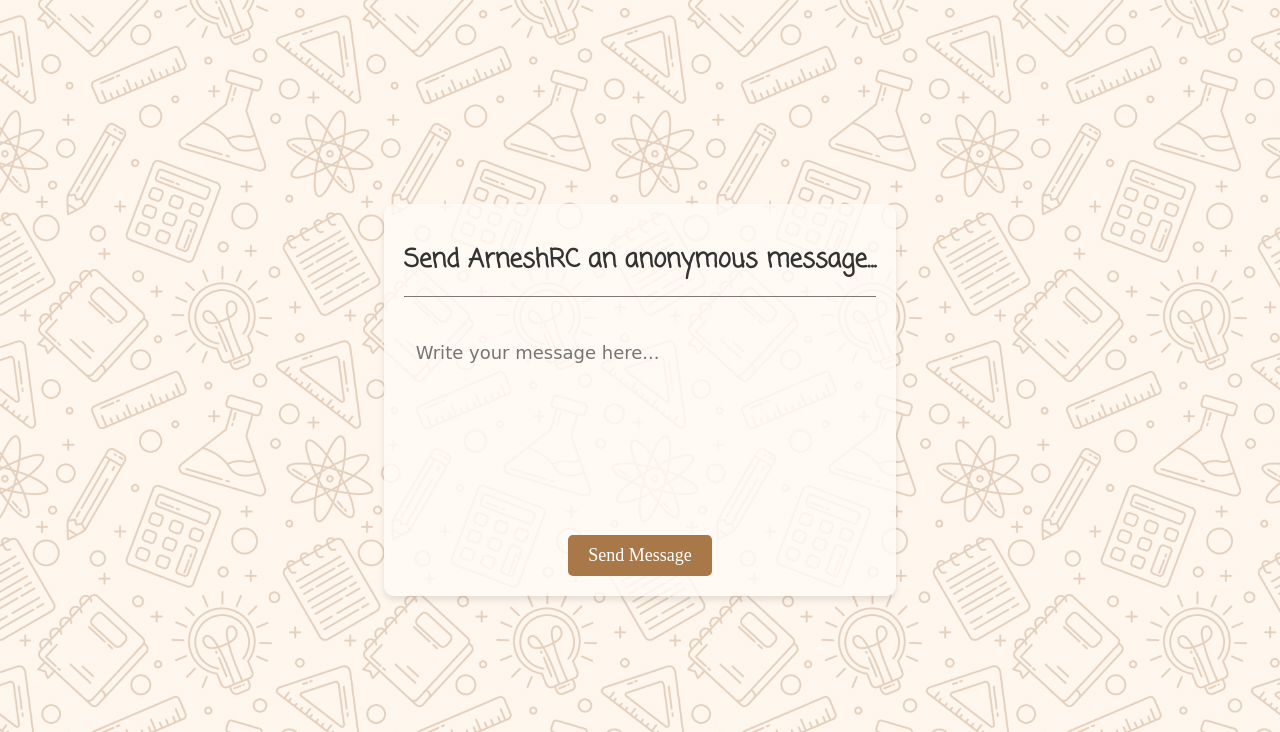
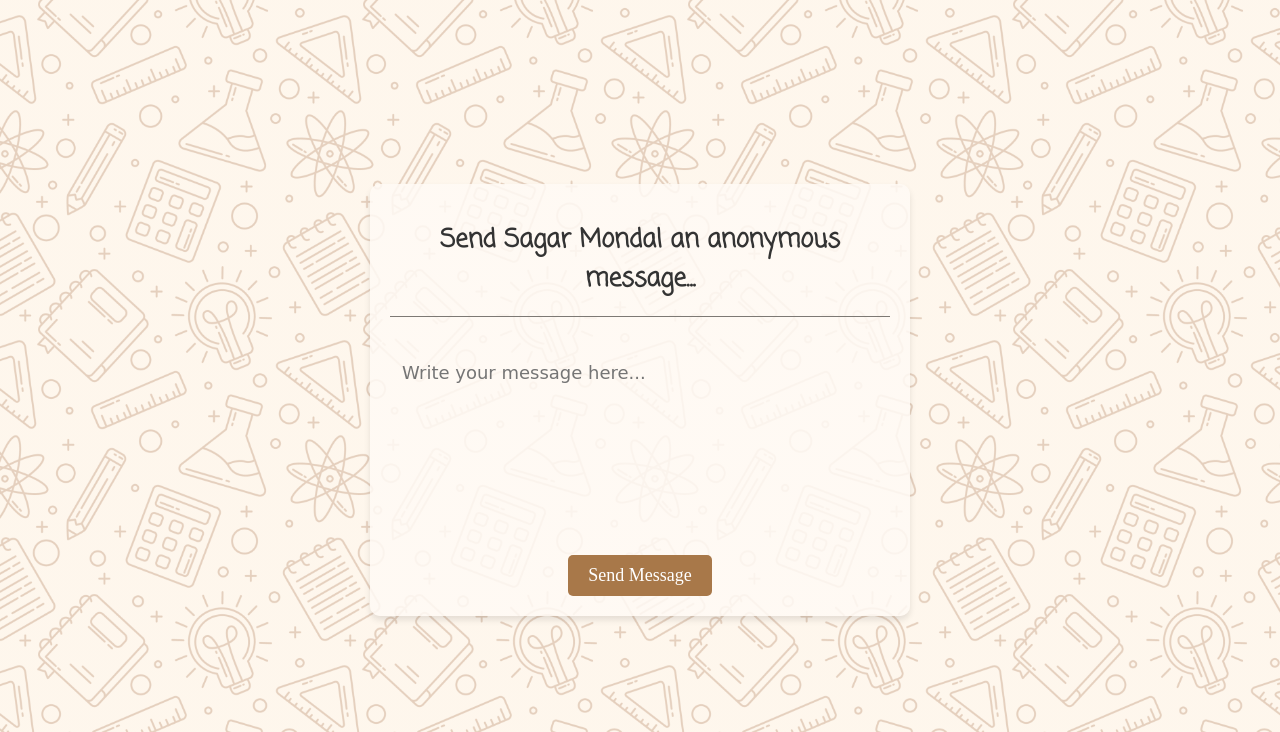
Before and after one commit to Sagar-Mondal/AnonMsg, a plain HTML site: page public/index.html in a window 1280 px wide. Shown: the top 732 px of the page. Drawn offline with Linux system fonts and the light colour scheme; some packages are replaced by stand-ins of ours; a script that the page names is missing; a web font is replaced by a local one.

Commit message:
Update index.html

```diff
--- a/public/index.html
+++ b/public/index.html
@@ -3,13 +3,13 @@
   <head>
     <meta charset="UTF-8" />
     <meta name="viewport" content="width=device-width, initial-scale=1.0" />
-    <title>Send ArneshRC an Anonymous Message</title>
+    <title>Send Sagar Mondal an Anonymous Message</title>
     <link rel="stylesheet" href="styles.css" />
     <script src="https://cdn.jsdelivr.net/npm/sweetalert2@11"></script>
   </head>
   <body>
     <div class="container">
-      <h1>Send ArneshRC an anonymous message...</h1>
+      <h1>Send Sagar Mondal an anonymous message...</h1>
       <hr />
       <div class="notebook">
         <textarea
```
